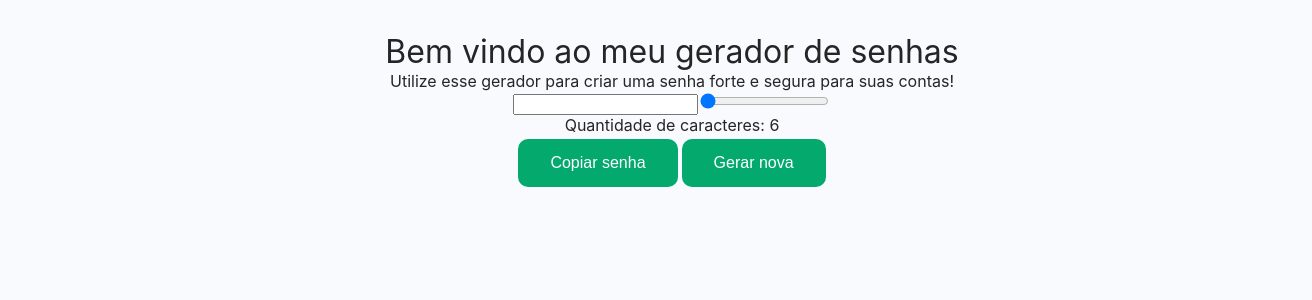
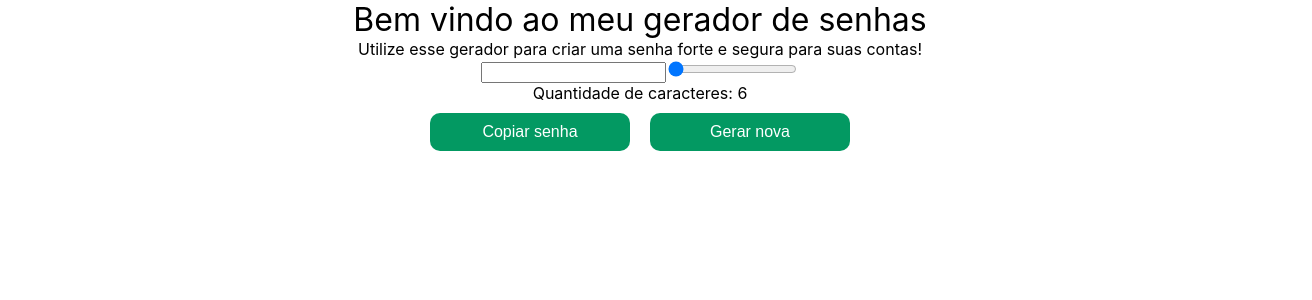
Before and after one commit to AlyssonSene/password_generator, a React (Create React App) app: page / in a window 1280 px wide. Shown: the top 300 px of the page, 1312 px wide, since content can reach past the window. Built offline with nearby package versions, Linux system fonts and the light colour scheme.

Commit message:
[ADD] Adicionando styled-componens

```diff
--- a/package.json
+++ b/package.json
@@ -8,7 +8,8 @@
     "@testing-library/user-event": "^13.5.0",
     "react": "^18.2.0",
     "react-dom": "^18.2.0",
-    "react-scripts": "5.0.1",
+    "react-scripts": "^5.0.1",
+    "styled-components": "^6.1.8",
     "web-vitals": "^2.1.4"
   },
   "scripts": {
--- /dev/null
+++ b/src/components/atoms/Button.jsx
@@ -0,0 +1,10 @@
+import React from "react";
+import StyledButton from "../../styles/styles";
+
+const Button = ({ children, onClick, className }) => (
+  <StyledButton onClick={onClick} className={`button ${className}`}>
+    {children}
+  </StyledButton>
+);
+
+export default Button;
--- /dev/null
+++ b/src/components/atoms/Input.jsx
@@ -0,0 +1,15 @@
+import React from "react";
+
+const Input = ({ type, name, id, value, readOnly, onChange }) => (
+  <input
+    type={type}
+    name={name}
+    id={id}
+    value={value}
+    readOnly={readOnly}
+    onChange={onChange}
+    className="input"
+  />
+);
+
+export default Input;
--- /dev/null
+++ b/src/components/atoms/RangeButton.jsx
@@ -0,0 +1,16 @@
+import React from "react";
+
+const Range = ({ min, max, value, onChange, name, id }) => (
+  <input
+    type="range"
+    name={name}
+    id={id}
+    min={min}
+    max={max}
+    value={value}
+    onChange={onChange}
+    className="range"
+  />
+);
+
+export default Range;
--- /dev/null
+++ b/src/components/atoms/Tooltip.jsx
@@ -0,0 +1,6 @@
+import React from "react";
+
+const Tooltip = ({ children, show, className }) =>
+  show ? <span className={`tooltip ${className}`}>{children}</span> : null;
+
+export default Tooltip;
--- /dev/null
+++ b/src/components/molecules/PasswordGenerator.jsx
@@ -0,0 +1,73 @@
+import React, { useState } from "react";
+import Input from "../atoms/Input";
+import Range from "../atoms/RangeButton";
+import Tooltip from "../atoms/Tooltip";
+import Button from "../atoms/Button";
+
+const PasswordGenerator = () => {
+  const [newPass, setNewPass] = useState("");
+  const [passLength, setPassLength] = useState("6");
+  const [showTooltip, setShowTooltip] = useState(false);
+
+  const passGenerator = () => {
+    let generatedPass = "";
+    const chars =
+      "abcdefghijklmnpqrstuvwxyzABCDEFGHIJKLMNOPQRSTUVWXYZ123456789!@#$%^&*()[]{}<>?";
+
+    for (var i = 0; i <= passLength; i += 1) {
+      let random = Math.floor(Math.random() * chars.length);
+      generatedPass += chars.substring(random, random + 1);
+    }
+    setNewPass(generatedPass);
+  };
+
+  const changPassLength = (value) => {
+    setPassLength(value);
+    passGenerator();
+  };
+
+  const copyToClipboard = async () => {
+    try {
+      if (newPass) {
+        await navigator.clipboard.writeText(newPass);
+        setShowTooltip(true);
+
+        setTimeout(() => {
+          setShowTooltip(false);
+        }, 2000);
+      }
+    } catch (err) {
+      console.error("Erro ao copiar a senha:", err);
+    }
+  };
+
+  return (
+    <div className="passwordGenerator">
+      <Input
+        type="text"
+        name="input password"
+        id="inputPass"
+        value={newPass}
+        readOnly
+      />
+      <Range
+        min={6}
+        max={32}
+        value={passLength}
+        onChange={(e) => changPassLength(e.target.value)}
+        name="password length"
+        id="passLength"
+      />
+      <h4>Quantidade de caracteres: {passLength}</h4>
+      <Tooltip show={showTooltip} className="copied">
+        Copiado
+      </Tooltip>
+      <div className="button-group">
+        <Button onClick={copyToClipboard}>Copiar senha</Button>
+        <Button onClick={passGenerator}>Gerar nova</Button>
+      </div>
+    </div>
+  );
+};
+
+export default PasswordGenerator;
--- /dev/null
+++ b/src/components/organisms/HomePage.jsx
@@ -0,0 +1,17 @@
+import React from "react";
+import PasswordGenerator from "../molecules/PasswordGenerator";
+
+const HomePage = () => {
+  return (
+    <div className="homePage">
+      <h1>Bem vindo ao meu gerador de senhas</h1>
+      <p>
+        Utilize esse gerador para criar uma senha forte e segura para suas
+        contas!
+      </p>
+      <PasswordGenerator />
+    </div>
+  );
+};
+
+export default HomePage;
--- a/src/pages/home/Home.jsx
+++ b/src/pages/home/Home.jsx
@@ -1,81 +1,88 @@
-import React, { useState } from "react";
-import "./Home.css";
+// import React, { useState } from "react";
+// import "./Home.css";
 
-const HomePage = () => {
-  const [newPass, setNewPass] = useState("");
-  const [passLength, setPassLength] = useState("6");
-  const [showTooltip, setShowTooltip] = useState(false);
+// const HomePage = () => {
+//   const [newPass, setNewPass] = useState("");
+//   const [passLength, setPassLength] = useState("6");
+//   const [showTooltip, setShowTooltip] = useState(false);
 
-  const passGenerator = () => {
-    let generatedPass = "";
-    const chars =
-      "abcdefghijklmnpqrstuvwxyzABCDEFGHIJKLMNOPQRSTUVWXYZ123456789!@#$%^&*()[]{}<>?";
+//   const passGenerator = () => {
+//     let generatedPass = "";
+//     const chars =
+//       "abcdefghijklmnpqrstuvwxyzABCDEFGHIJKLMNOPQRSTUVWXYZ123456789!@#$%^&*()[]{}<>?";
 
-    for (var i = 0; i <= passLength; i += 1) {
-      let random = Math.floor(Math.random() * chars.length);
-      generatedPass += chars.substring(random, random + 1);
-    }
-    setNewPass(generatedPass);
-  };
+//     for (var i = 0; i <= passLength; i += 1) {
+//       let random = Math.floor(Math.random() * chars.length);
+//       generatedPass += chars.substring(random, random + 1);
+//     }
+//     setNewPass(generatedPass);
+//   };
 
-  const changPassLength = (value) => {
-    setPassLength(value);
-  };
+//   const changPassLength = (value) => {
+//     setPassLength(value);
+//   };
 
-  const copyToClipboard = async () => {
-    try {
-      await navigator.clipboard.writeText(newPass);
-      setShowTooltip(true);
+//   const copyToClipboard = async () => {
+//     try {
+//       await navigator.clipboard.writeText(newPass);
+//       setShowTooltip(true);
 
-      setTimeout(() => {
-        setShowTooltip(false);
-      }, 2000); // Esconde o tooltip após 2 segundos
-    } catch (err) {
-      console.error("Erro ao copiar a senha:", err);
-    }
-  };
+//       setTimeout(() => {
+//         setShowTooltip(false);
+//       }, 2000); // Esconde o tooltip após 2 segundos
+//     } catch (err) {
+//       console.error("Erro ao copiar a senha:", err);
+//     }
+//   };
 
-  return (
-    <div className="homePage">
-      <h1>Bem vindo ao meu gerador de senhas</h1>
-      <p>
-        Utilize esse gerador para criar uma senha forte e segura para suas
-        contas!
-      </p>
-      <input
-        readOnly
-        type="text"
-        name="input password"
-        id="inputPass"
-        value={newPass}
-      />
-      <input
-        onChange={(e) => {
-          changPassLength(e.target.value);
-          passGenerator();
-        }}
-        type="range"
-        name="password length"
-        id="passLength"
-        min={6}
-        value={passLength}
-        max={32}
-      />
-      <h4>Quantidade de caracteres: {passLength}</h4>
-      {showTooltip && newPass !== "" && (
-        <span className="tooltip">Copiado</span>
-      )}
-      <div>
-        <button className="button" onClick={copyToClipboard}>
-          Copiar senha
-        </button>
+//   return (
+//     <div className="homePage">
+//       <h1>Bem vindo ao meu gerador de senhas</h1>
+//       <p>
+//         Utilize esse gerador para criar uma senha forte e segura para suas
+//         contas!
+//       </p>
+//       <input
+//         readOnly
+//         type="text"
+//         name="input password"
+//         id="inputPass"
+//         value={newPass}
+//       />
+//       <input
+//         onChange={(e) => {
+//           changPassLength(e.target.value);
+//           passGenerator();
+//         }}
+//         type="range"
+//         name="password length"
+//         id="passLength"
+//         min={6}
+//         value={passLength}
+//         max={32}
+//       />
+//       <h4>Quantidade de caracteres: {passLength}</h4>
+//       {showTooltip && newPass !== "" && (
+//         <span className="tooltip">Copiado</span>
+//       )}
+//       <div>
+//         <button className="button" onClick={copyToClipboard}>
+//           Copiar senha
+//         </button>
 
-        <button className="button" onClick={passGenerator}>
-          Gerar nova
-        </button>
-      </div>
-    </div>
-  );
+//         <button className="button" onClick={passGenerator}>
+//           Gerar nova
+//         </button>
+//       </div>
+//     </div>
+//   );
+// };
+
+// export default HomePage;
+import React from "react";
+import HomePage from "../../components/organisms/HomePage";
+const Home = () => {
+  return <HomePage />;
 };
 
-export default HomePage;
+export default Home;
--- /dev/null
+++ b/src/styles/styles.jsx
@@ -0,0 +1,19 @@
+import styled from "styled-components";
+
+const StyledButton = styled.button`
+  background-color: #039962;
+  color: #fff;
+  padding: 10px 20px;
+  font-size: 16px;
+  border: none;
+  cursor: pointer;
+  border-radius: 10px;
+  margin: 10px;
+  width: 200px;
+
+  &:hover {
+    background-color: #025536;
+  }
+`;
+
+export default StyledButton;
```
Also changed, not shown: 1 other file (tests, documents, lock files or other folders).
